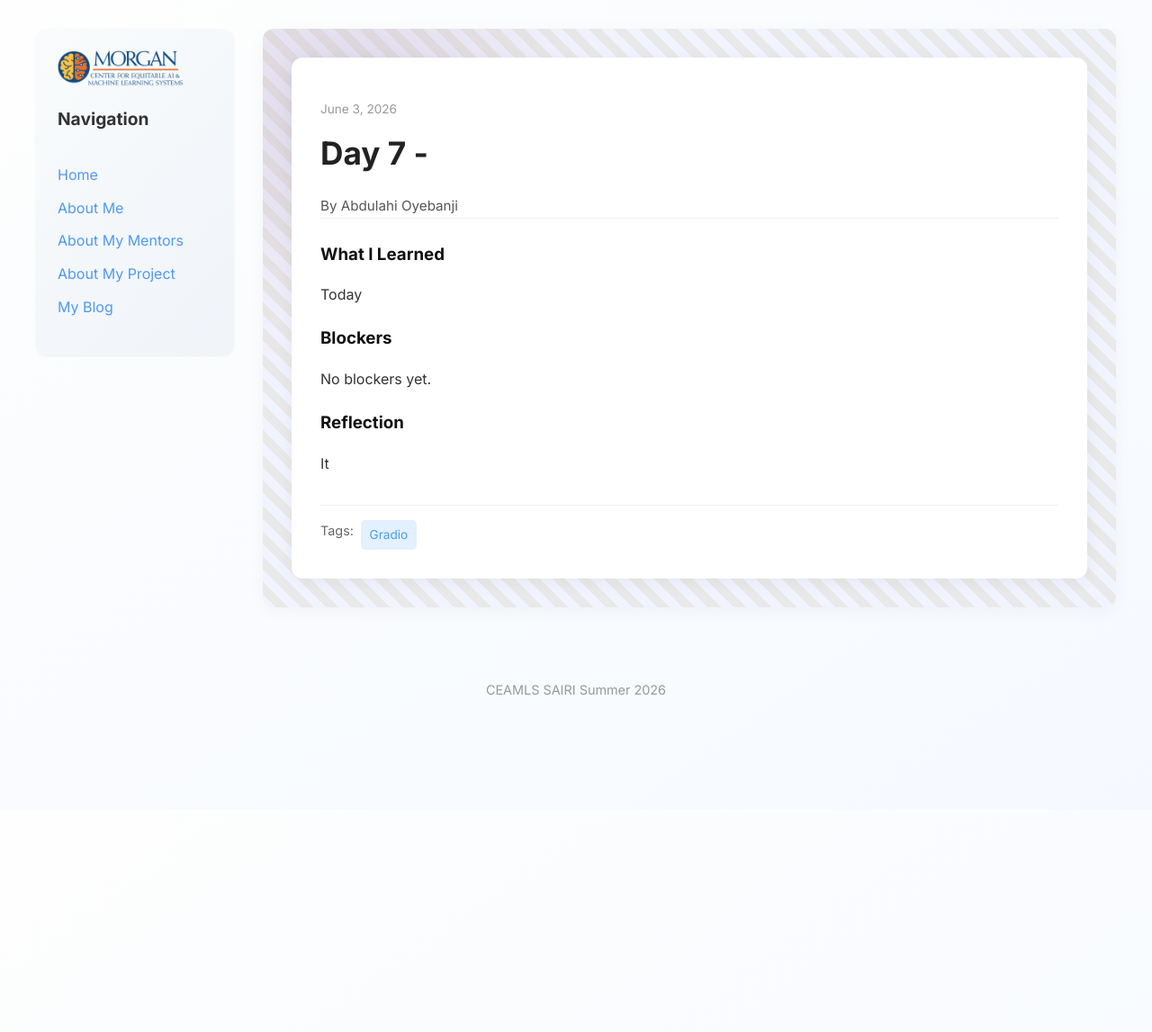
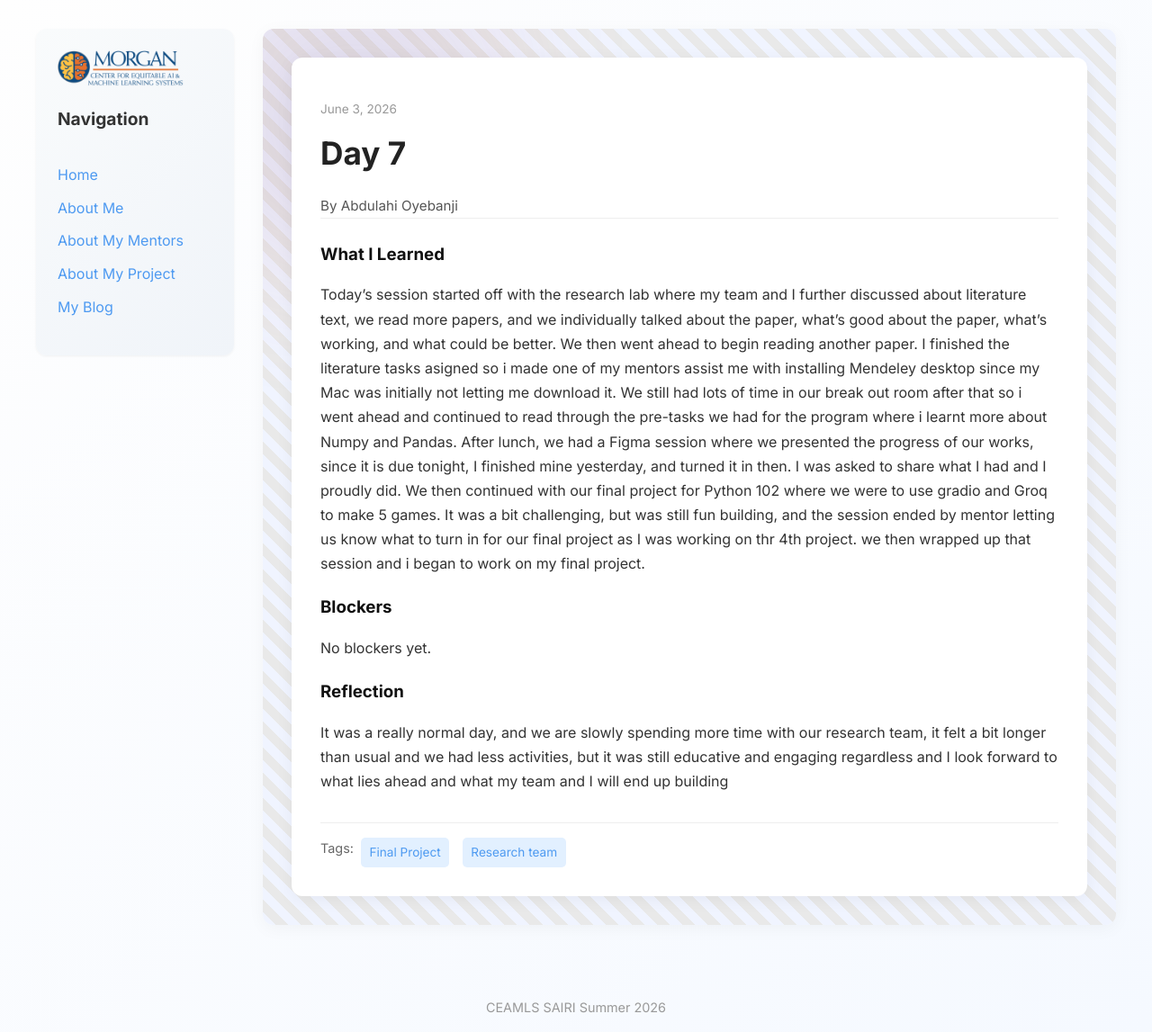
Before and after one commit to abdulahi-banji/abdulahi-banjiceamls26.github.io, a Jekyll site: the page built from _posts/2026-06-03-day-7.md, in a window 1280 px wide. Shown: the whole page at 90% size. Built offline with Jekyll 4.4.1, drawn with Linux system fonts in a browser that asks for light colours; before the commit the page ends 900 px from its top, so only the background shows below that.

Commit message:
day 7 draft

```diff
--- a/_posts/2026-06-03-day-7.md
+++ b/_posts/2026-06-03-day-7.md
@@ -1,13 +1,13 @@
 ---
 layout: post
-title: "Day 7 -  "
+title: "Day 7  "
 date: 2026-06-03
 permalink: /day7.html
-tags: ["Gradio"]
+tags: ["Final Project", "Research team"]
 what_i_learned: |
-  Today
+  Today's session started off with the research lab where my team and I further discussed about literature text, we read more papers, and we individually talked about the paper, what's good about the paper, what's working, and what could be better. We then went ahead to begin reading another paper. I finished the literature tasks asigned so i made one of my mentors assist me with installing Mendeley desktop since my Mac was initially not letting me download it. We still had lots of time in our break out room after that so i went ahead and continued to read through the pre-tasks we had for the program where i learnt more about Numpy and Pandas. After lunch, we had a Figma session where we presented the progress of our works, since it is due tonight, I finished mine yesterday, and turned it in then. I was asked to share what I had and I proudly did. We then continued with our final project for Python 102 where we were to use gradio and Groq to make 5 games. It was a bit challenging, but was still fun building, and the session ended by mentor letting us know what to turn in for our final project as I was working on thr 4th project. we then wrapped up that session and i began to work on my final project.
 blockers: |
   No blockers yet.
 reflection: |
-  It
+  It was a really normal day, and we are slowly spending more time with our research team, it felt a bit longer than usual and we had less activities, but it was still educative and engaging regardless and I look forward to what lies ahead and what my team and I will end up building
 ---
```
